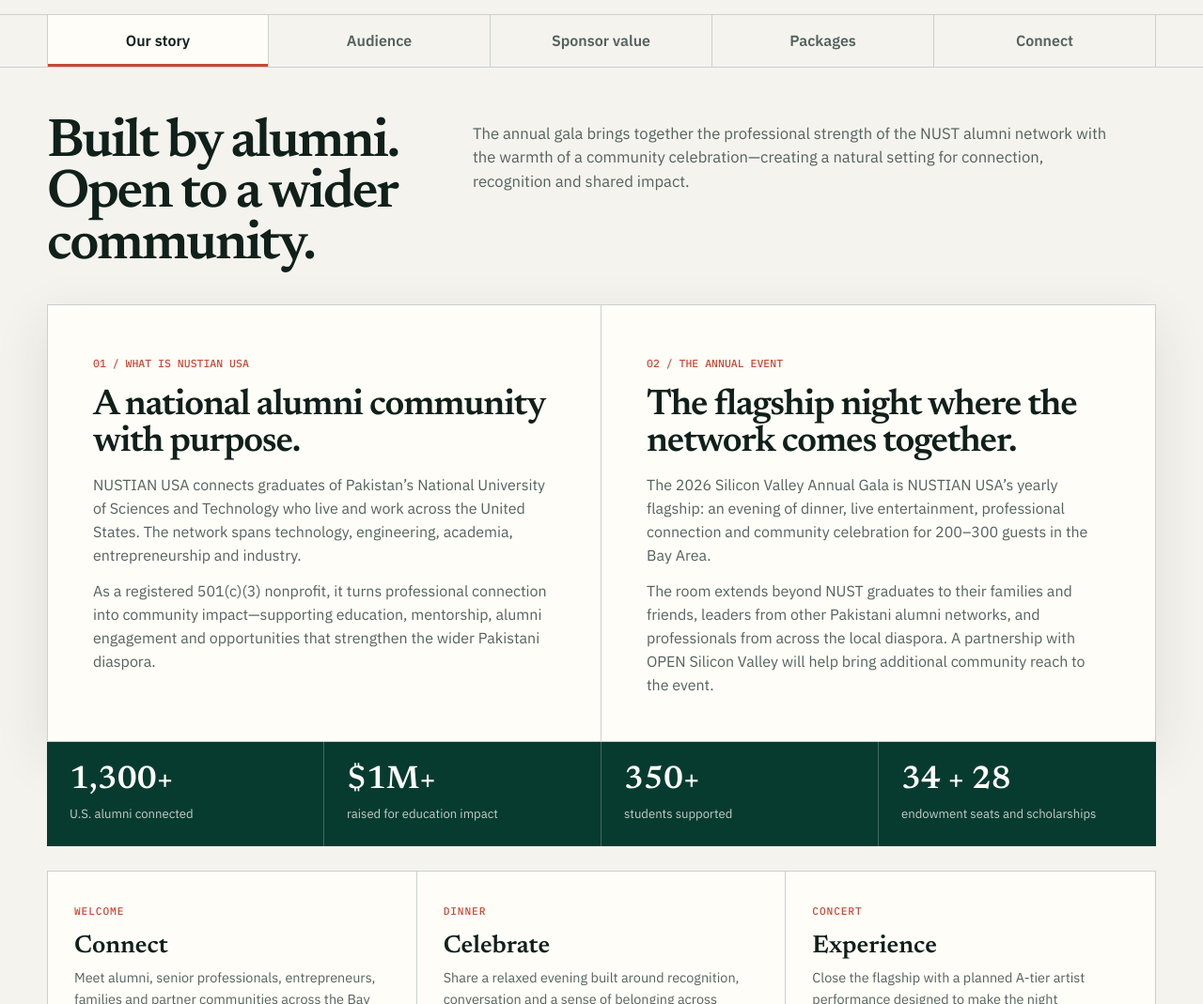
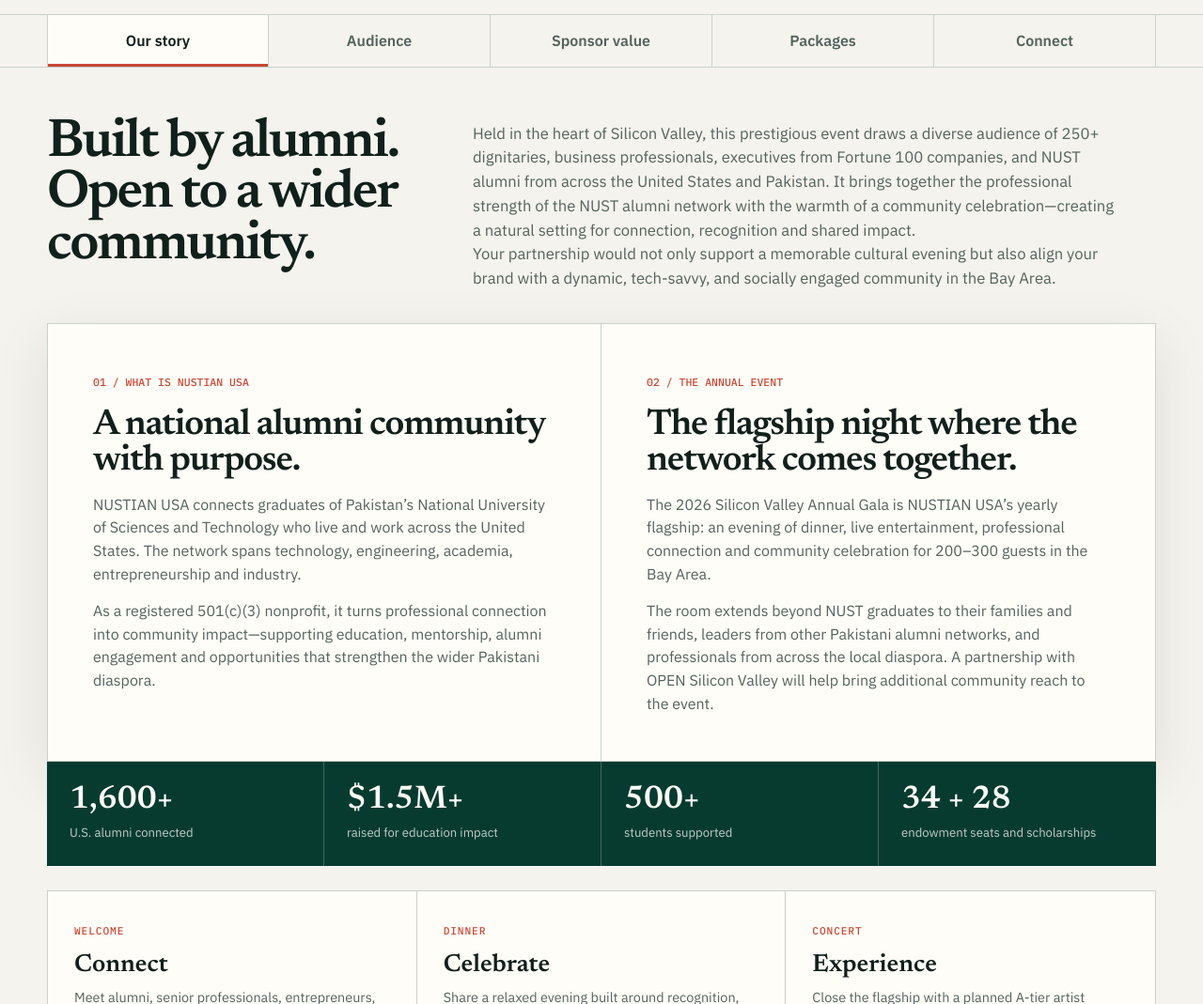
Before and after one commit to msarmadsaeed/nustianusa_sponsorship, a website: page index.html in a window 1280 px wide. Shown: the part 520-1589 px from the top of the page at 94% size. Drawn offline with Linux system fonts and the light colour scheme.

Commit message:
text edit our story

```diff
--- a/index.html
+++ b/index.html
@@ -153,7 +153,14 @@
     <section class="panel active shell" id="story" role="tabpanel" aria-labelledby="tab-story">
       <div class="section-head">
         <h2>Built by alumni. Open to a wider community.</h2>
-        <p>The annual gala brings together the professional strength of the NUST alumni network with the warmth of a community celebration—creating a natural setting for connection, recognition and shared impact.</p>
+        <p>Held in the heart of Silicon Valley, this prestigious event draws a diverse audience of 250+
+          dignitaries, business professionals, executives from Fortune 100 companies, and NUST alumni
+          from across the United States and Pakistan. It brings together the professional strength
+          of the NUST alumni network with the warmth of a community celebration—creating a natural setting for connection,
+          recognition and shared impact.<br>
+          Your partnership would not only support a memorable
+          cultural evening but also align your brand with a dynamic, tech-savvy, and socially engaged community in the Bay Area.
+        </p>
       </div>
       <div class="about-grid">
         <article class="about-card">
@@ -170,9 +177,9 @@
         </article>
       </div>
       <div class="facts" aria-label="Nustian USA community impact">
-        <div class="fact"><strong>1,300+</strong><span>U.S. alumni connected</span></div>
-        <div class="fact"><strong>$1M+</strong><span>raised for education impact</span></div>
-        <div class="fact"><strong>350+</strong><span>students supported</span></div>
+        <div class="fact"><strong>1,600+</strong><span>U.S. alumni connected</span></div>
+        <div class="fact"><strong>$1.5M+</strong><span>raised for education impact</span></div>
+        <div class="fact"><strong>500+</strong><span>students supported</span></div>
         <div class="fact"><strong>34 + 28</strong><span>endowment seats and scholarships</span></div>
       </div>
       <div class="event-flow" aria-label="Gala experience">
```
